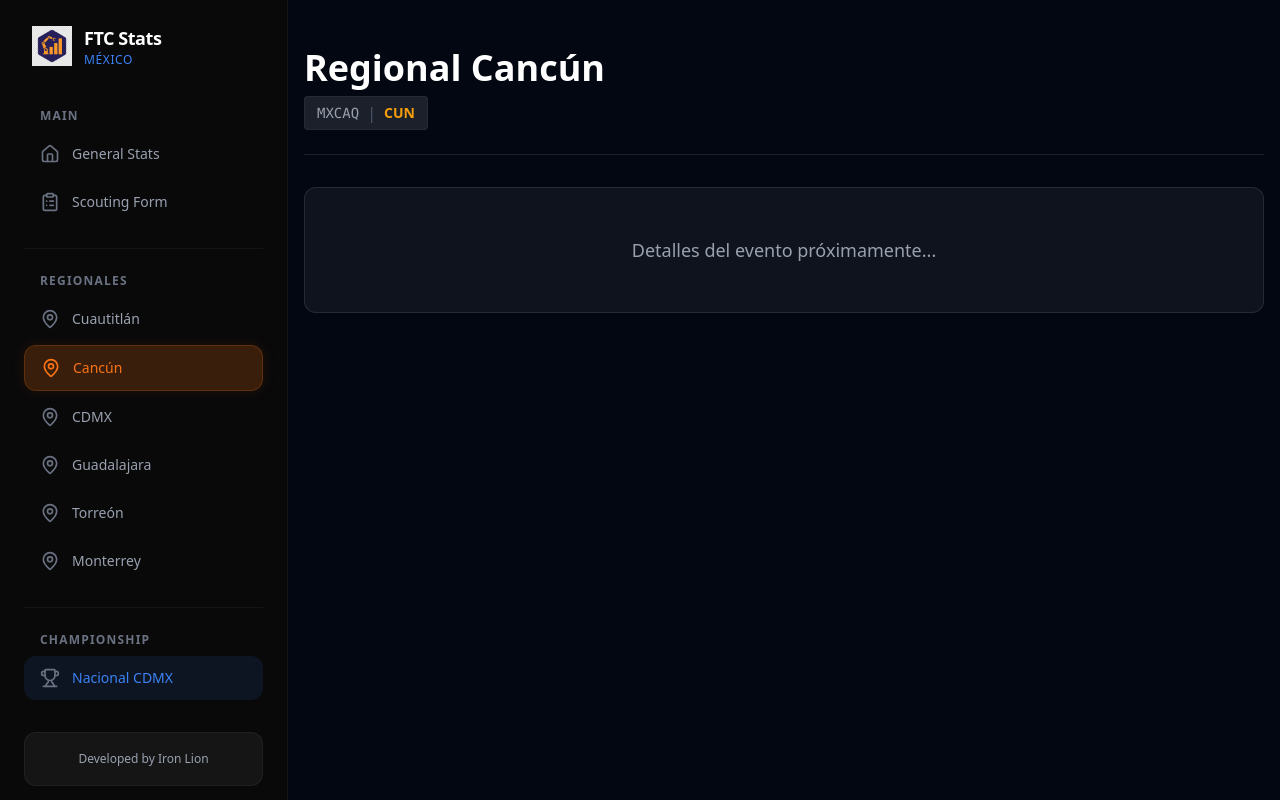
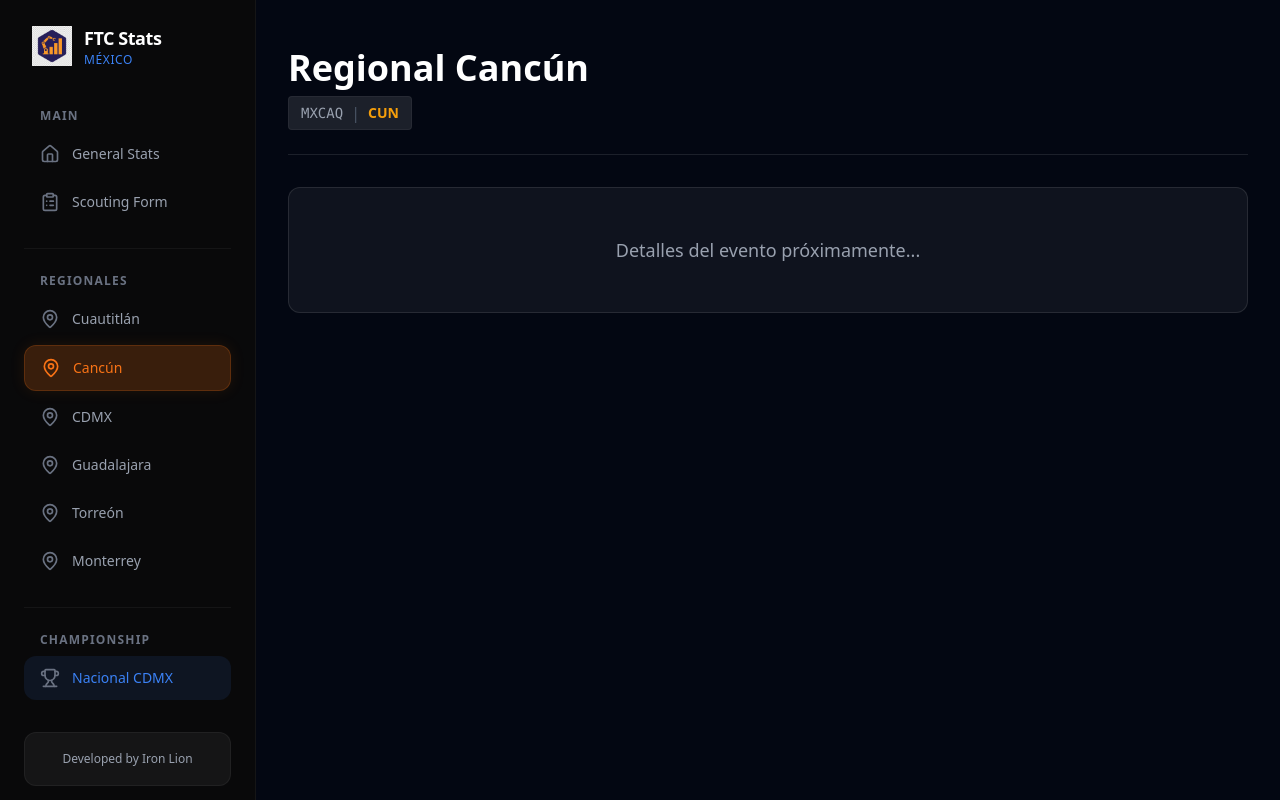
Before and after one commit to ironlionrobotics/ftc-stats, a Next.js app: page /event/MXCAQ in a window 1280 px wide. Built offline with nearby package versions, Linux system fonts and the light colour scheme.

Commit message:
UI: make sidebar thinner and adjust layout padding for consistency

```diff
--- a/app/event/[eventCode]/page.tsx
+++ b/app/event/[eventCode]/page.tsx
@@ -15,7 +15,7 @@ export default function EventPage({ params }: { params: { eventCode: string } })
     }
 
     return (
-        <div className="container mx-auto px-4 py-12">
+        <div className="container mx-auto px-8 py-12">
             <header className="mb-8 border-b border-white/10 pb-6">
                 <h1 className="text-4xl font-bold font-display text-white mb-2">
                     {event.name}
--- a/app/layout.tsx
+++ b/app/layout.tsx
@@ -29,7 +29,7 @@ export default function RootLayout({
         className={`${geistSans.variable} ${geistMono.variable} antialiased bg-background text-white`}
       >
         <Sidebar />
-        <div className="md:ml-72 min-h-screen transition-all duration-300">
+        <div className="md:ml-64 min-h-screen transition-all duration-300">
           {children}
         </div>
       </body>
--- a/app/page.tsx
+++ b/app/page.tsx
@@ -11,7 +11,7 @@ export default async function Home() {
       <div className="absolute top-0 left-0 w-full h-96 bg-primary/10 blur-[100px] rounded-full -translate-y-1/2 pointer-events-none" />
       <div className="absolute bottom-0 right-0 w-full h-96 bg-secondary/10 blur-[100px] rounded-full translate-y-1/2 pointer-events-none" />
 
-      <div className="container mx-auto px-10 py-12 relative z-10">
+      <div className="container mx-auto px-14 py-12 relative z-10">
         <header className="mb-12 text-center md:text-left">
           <div className="flex flex-col md:flex-row justify-between items-end gap-6 border-b border-white/10 pb-6">
             <div>
--- a/components/Sidebar.tsx
+++ b/components/Sidebar.tsx
@@ -56,7 +56,7 @@ export default function Sidebar() {
             {/* Sidebar Container */}
             <aside
                 className={clsx(
-                    "fixed top-0 left-0 h-screen w-72 bg-[#0a0a0b]/95 backdrop-blur-xl border-r border-white/5 z-40 transition-transform duration-300 ease-in-out overflow-y-auto",
+                    "fixed top-0 left-0 h-screen w-64 bg-[#0a0a0b]/95 backdrop-blur-xl border-r border-white/5 z-40 transition-transform duration-300 ease-in-out overflow-y-auto",
                     isOpen ? "translate-x-0" : "-translate-x-full md:translate-x-0"
                 )}
             >
--- a/components/scouting/ScoutingClient.tsx
+++ b/components/scouting/ScoutingClient.tsx
@@ -45,7 +45,7 @@ export default function ScoutingClient({ initialTeams }: ScoutingClientProps) {
             <div className="absolute top-0 left-0 w-full h-96 bg-primary/10 blur-[100px] rounded-full -translate-y-1/2 pointer-events-none" />
             <div className="absolute bottom-0 right-0 w-full h-96 bg-secondary/10 blur-[100px] rounded-full translate-y-1/2 pointer-events-none" />
 
-            <div className="container mx-auto px-4 py-8 flex flex-col md:flex-row gap-6 h-screen relative z-10">
+            <div className="container mx-auto px-8 py-8 flex flex-col md:flex-row gap-6 h-screen relative z-10">
                 {/* Sidebar List */}
                 <TeamList
                     teams={initialTeams}
```
